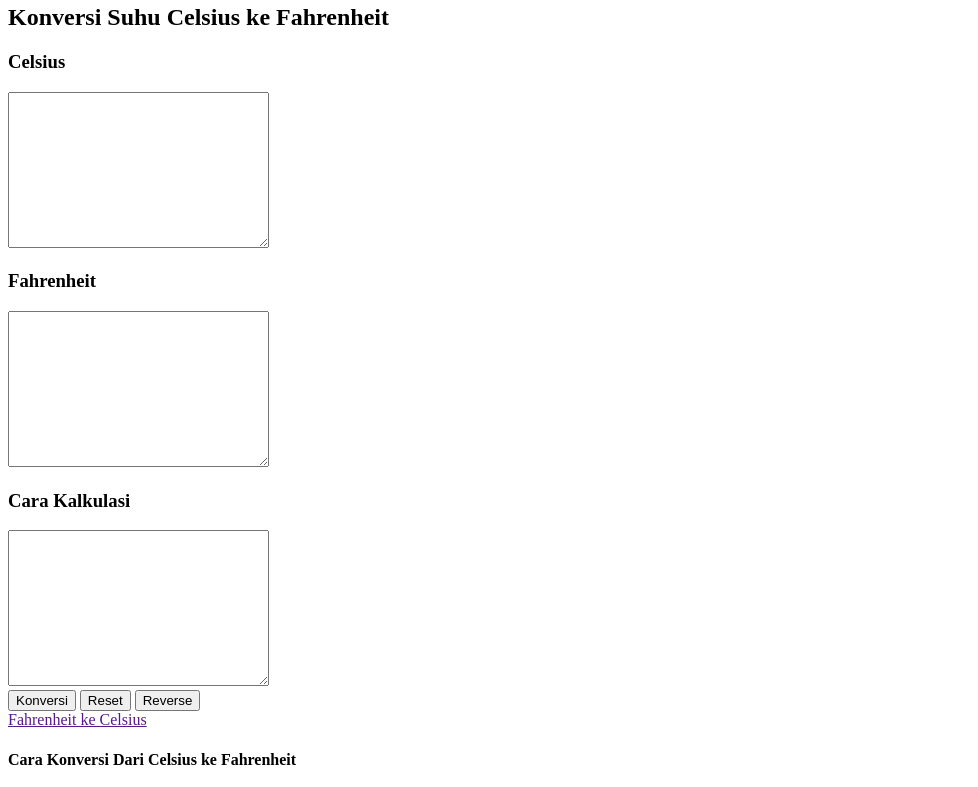
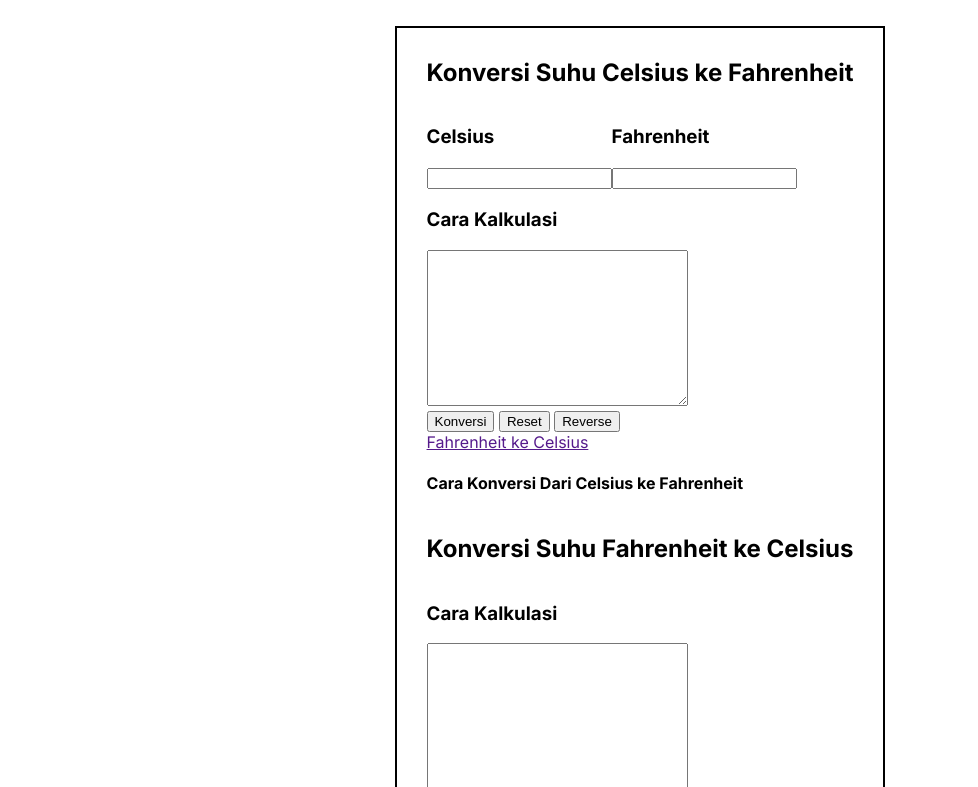
Before and after one commit to seoeka/revou-suhu, a plain HTML site: page index.html in a window 1280 px wide. Shown: the part 76-863 px from the top of the page, without its empty margins (0-978 px from the left). Drawn offline with Linux system fonts and the light colour scheme.

Commit message:
feat: rough structure css

```diff
--- a/css/style.css
+++ b/css/style.css
@@ -0,0 +1,30 @@
+@import url('https://fonts.googleapis.com/css2?family=Inter:wght@200;400;700&display=swap');
+
+body {
+    padding: 0;
+    margin: 0;
+    font-family: 'Inter', sans-serif;
+    display: flex;
+    flex-direction: column;
+    justify-content: center;
+    align-items: center;
+}
+header {
+    padding: 0 20px;
+}
+.container {
+    border: 2px solid black;
+    margin: 20px;
+    padding: 10px 30px;
+    width: inherit;
+}
+.col {
+    display: flex;
+    flex-direction: column;
+    width: inherit;
+}
+
+.row {
+    display: flex;
+    flex-direction: row;
+}
--- a/index.html
+++ b/index.html
@@ -3,6 +3,7 @@
 <head>
     <meta charset="UTF-8">
     <meta name="viewport" content="width=device-width, initial-scale=1.0">
+    <link rel="stylesheet" href="/css/style.css">
     <title>Konversi Suhu</title>
 </head>
 <body>
@@ -16,11 +17,11 @@
                 <div class="row">
                     <div class="suhu celsius">
                         <h3>Celsius</h3>
-                        <textarea name="" id="" cols="30" rows="10"></textarea>
+                        <input type="text" inputmode="numeric" required>
                     </div>
                     <div class="suhu fahrenheit">
                         <h3>Fahrenheit</h3>
-                        <textarea name="" id="" cols="30" rows="10"></textarea>
+                        <input type="text" inputmode="numeric" required>
                     </div>
                 </div>
                 <div>
```
